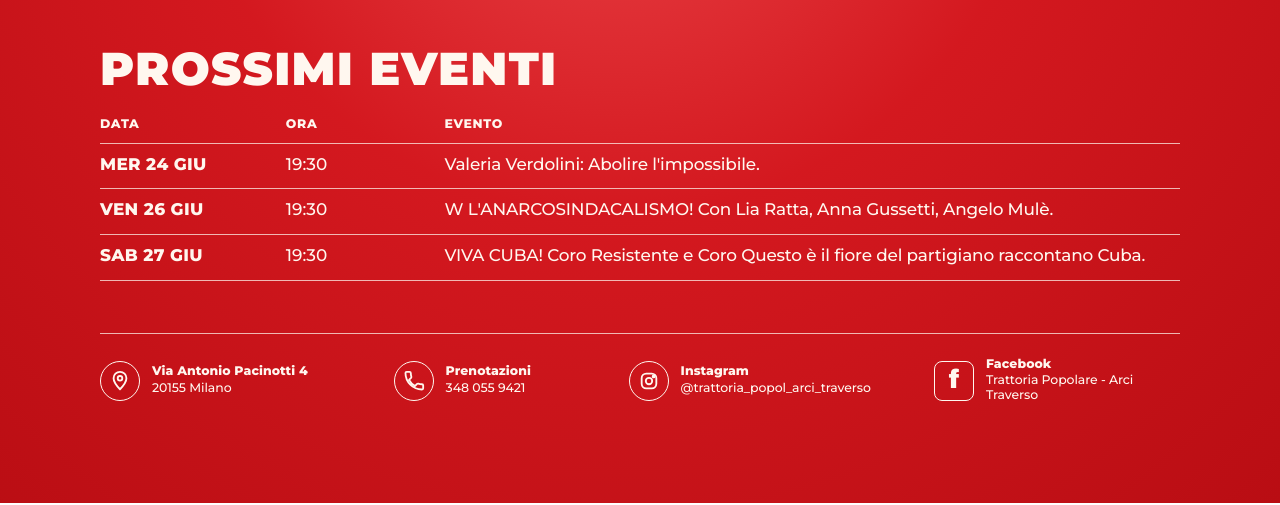
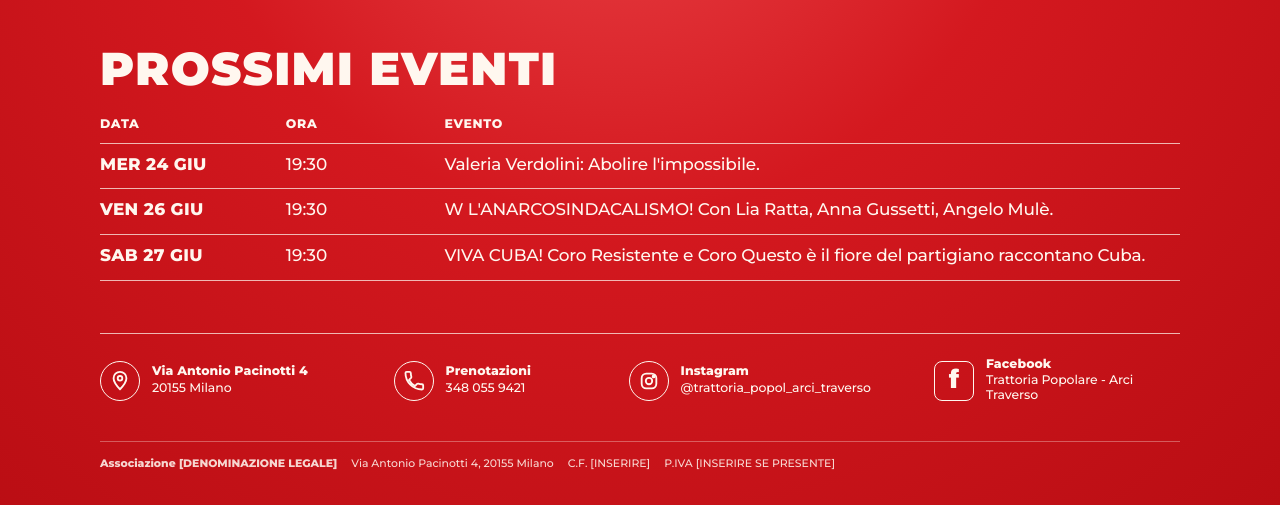
Before and after one commit to beppe87/trattoria-popolare, a plain HTML site: page index.html in a window 1280 px wide. Shown: the part 297-802 px from the top of the page. Drawn offline with Linux system fonts and the light colour scheme.

Commit message:
Add files via upload

```diff
--- a/index.html
+++ b/index.html
@@ -60,6 +60,13 @@
       <span class="footer-icon facebook-icon" aria-hidden="true">f</span>
       <span><strong>Facebook</strong><br>Trattoria Popolare - Arci Traverso</span>
     </a>
+
+    <div class="legal-footer">
+      <strong>Associazione [DENOMINAZIONE LEGALE]</strong>
+      <span>Via Antonio Pacinotti 4, 20155 Milano</span>
+      <span>C.F. [INSERIRE]</span>
+      <span>P.IVA [INSERIRE SE PRESENTE]</span>
+    </div>
   </footer>
 
   <script src="script.js"></script>
--- a/styles.css
+++ b/styles.css
@@ -184,6 +184,28 @@ body {
   line-height: 1;
 }
 
+.legal-footer {
+  grid-column: 1 / -1;
+  margin-top: 2px;
+  padding-top: 14px;
+  border-top: 1px solid rgba(255, 247, 239, 0.38);
+  font-size: clamp(0.68rem, 0.82vw, 0.78rem);
+  line-height: 1.35;
+  opacity: 0.86;
+  display: flex;
+  flex-wrap: wrap;
+  gap: 6px 14px;
+}
+
+.legal-footer strong {
+  font-weight: 800;
+}
+
+.legal-footer a {
+  color: inherit;
+  text-underline-offset: 3px;
+}
+
 @media (max-width: 980px) {
   .site-shell,
   .site-footer {
```
Also changed, not shown: assets/logo-original-color.svg (added), assets/logo-source.svg (added), assets/logo.png, 1 other file.
